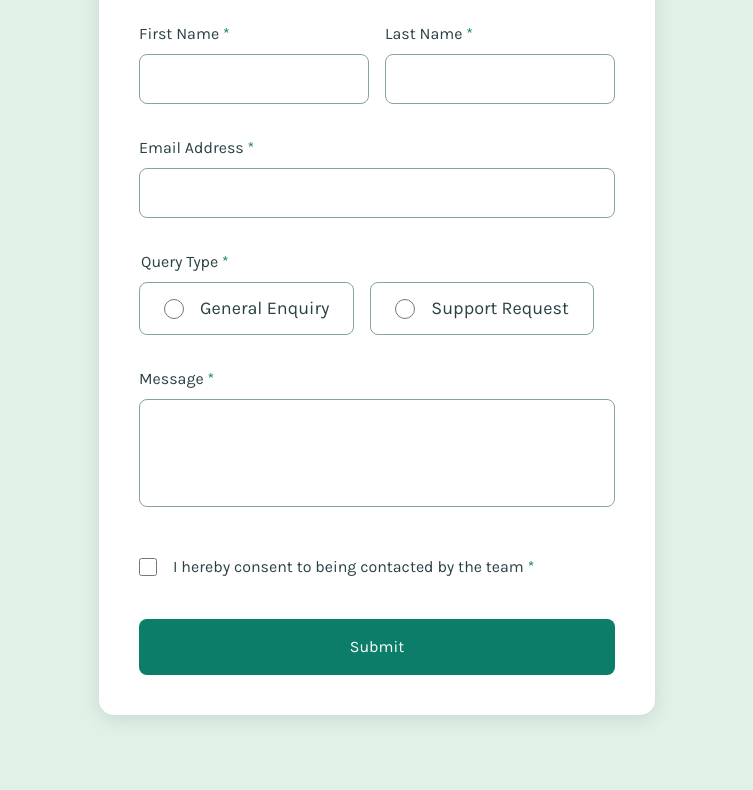
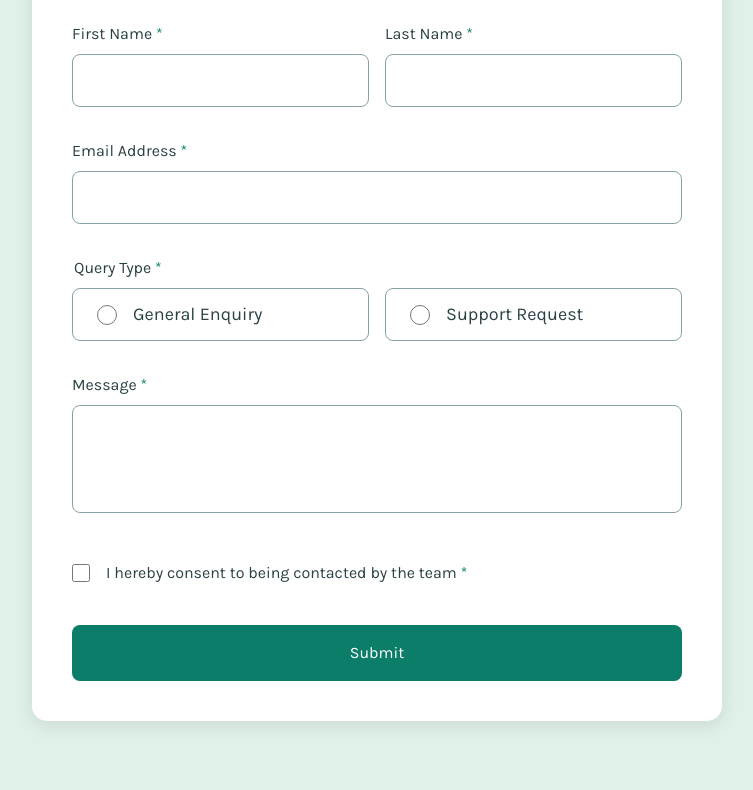
Before and after one commit to Lapupeh/Contact-form, a plain HTML site: page index.html in a window 1280 px wide. Shown: the part 226-1016 px from the top of the page, without its empty margins (263-1016 px from the left). Drawn offline with Linux system fonts and the light colour scheme.

Commit message:
improve responsiveness

```diff
--- a/style.css
+++ b/style.css
@@ -14,7 +14,7 @@
   --body-sm: 1rem;
 }
 
-body {
+main {
   font-family: 'karla', sans-serif;
   min-height: 100vh;
   background-color: var(--green-200);
@@ -22,6 +22,7 @@ body {
   display: flex;
   justify-content: center;
   align-items: center;
+  width: 100vw;
 }
 .form {
   max-width: 343px;
@@ -56,6 +57,7 @@ h1 {
   color: var(--green-900);
   margin-bottom: 0.5rem;
   cursor: pointer;
+  font-size: var(--body-md);
 }
 .fullname input:focus, .email input:focus, .message textarea:focus {
   border: 1.5px solid var(--green-600);
@@ -193,17 +195,21 @@ p {
   position: absolute;
   left: -9999px;
 }
-@media screen and (min-width: 768px) {
+@media (min-width: 768px) {
   .form {
+    width: 100%;
     max-width: 690px;
-    width: 100%;
-    margin: 8rem auto;
+    margin: 8rem 0;
   }
+
   .fullname, .query-options {
     display: flex;
     flex-direction: row;
     gap: 1rem;
-
+    justify-content: space-between;
+  }
+  .general, .support {
+    width: 100%;
   }
   .consent-check input {
     width: 18px;
@@ -219,10 +225,11 @@ p {
   }
 
 }
-@media screen and (min-width: 1440px) {
+
+@media (min-width: 1440px) {
   .form {
+    width: 100%;
     max-width: 736px;
-    width: 100%;
   }
   .message textarea {
     height: 81px;
```
